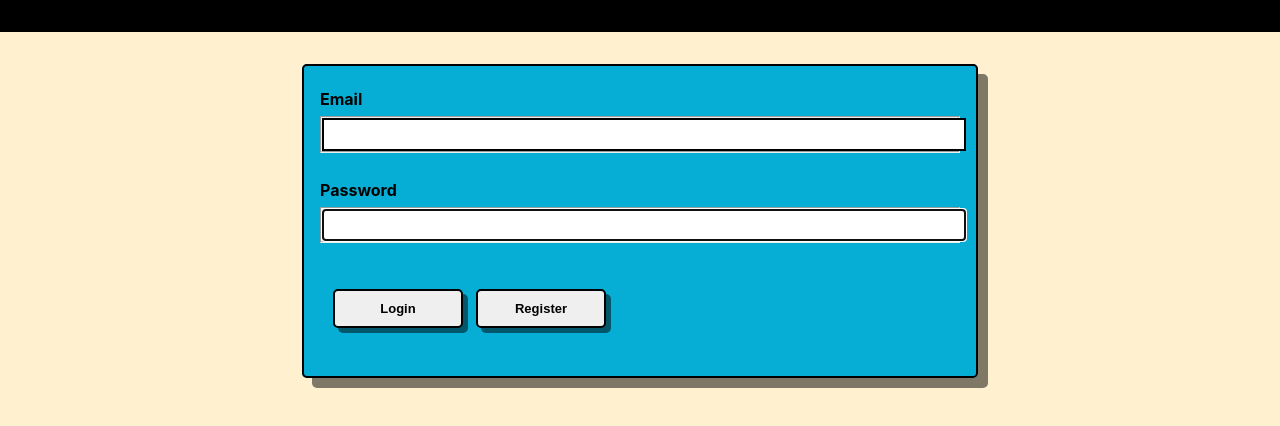
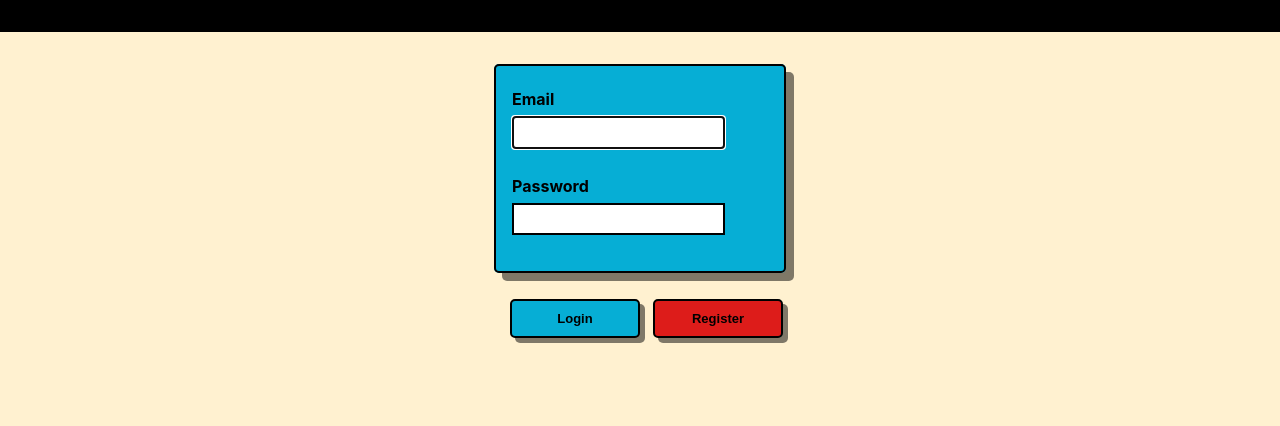
Before and after one commit to Houston-Smith/GravyTrain, a React (Create React App) app in the folder GravyTrain/Client/: page /login in a window 1280 px wide. Shown: the top 426 px of the page. Built offline with nearby package versions, Linux system fonts and the light colour scheme; no server answers.

Commit message:
Login Styles

```diff
--- a/GravyTrain/Client/src/components/Login.css
+++ b/GravyTrain/Client/src/components/Login.css
@@ -1,15 +1,65 @@
+.LoginSection{
+  width: 100%;
+  display: flex;
+  flex-direction: column;
+  align-items: center;
+}
+
 .LoginFieldset {
   display: flex;
   flex-direction: column;
   background-color: #06AED5;
-  box-shadow: 10px 10px 0px 0px rgba(0,0,0,0.5);
-  width: 50%;
+  box-shadow: 8px 8px 0px 0px rgba(0,0,0,0.5);
+  width: 20%;
   padding: 1em;
   border-radius: 5px;
   border: 2px solid black;
 }
 
-.input-fieldset {
+.login-fieldset {
   padding: 0em;
   margin: 2px 0 20px;
+  width: 80%;
+  border: none;
 }
+
+.login-form-control {
+  border: 2px solid black;
+  Width: 100%;
+  Height: 2em;
+  font-weight: bold;
+}
+
+
+.login-buttons button {
+  margin-top: 2em;
+  margin-left: 1em;
+  font-size:small;
+  font-weight: bold;
+  width: 10em;
+  height: 3em;
+  box-shadow: 5px 5px 0px 0px rgba(0,0,0,0.5);
+  border: 2px solid black;
+  padding: .5em;
+  border-radius: 5px;
+}
+
+.login-buttons button:hover {
+  box-shadow: 2px 2px 0px 0px rgba(0,0,0,0.5);
+}
+
+.login-button {
+  background-color: #06AED5;
+}
+
+.login-button:hover {
+  background-color: #086788;
+}
+
+.register-button {
+  background-color: #DD1C1A;
+}
+
+.register-button:hover {
+  background-color: #a11715;
+}
--- a/GravyTrain/Client/src/components/Login.js
+++ b/GravyTrain/Client/src/components/Login.js
@@ -81,37 +81,34 @@ export default function Login() {
     //   </fieldset>
     // </Form>
 
+<section className="LoginSection">
   <fieldset className="LoginFieldset">
 
     <section>
       <b><p className="input-paragraph">Email</p></b>
-  <fieldset className="input-fieldset">
-    <label htmlFor="locationName"></label>
-    <input  type="text" id="locationName" onChange={(e) => setEmail(e.target.value)} required autoFocus className="form-control"/>
+      <fieldset className="login-fieldset">
+        <input  type="text" onChange={(e) => setEmail(e.target.value)} required autoFocus className="login-form-control"/>
       </fieldset>
     </section>
 
     <section>
       <b><p className="input-paragraph">Password</p></b>
-  <fieldset className="input-fieldset">
-    <label htmlFor="locationName"></label>
-    <input  type="text" id="locationName" onChange={(e) => setPassword(e.target.value)} required autoFocus className="form-control"/>
+      <fieldset className="login-fieldset">
+        <input  type="text" onChange={(e) => setPassword(e.target.value)} required className="login-form-control"/>
       </fieldset>
     </section>
 
-<div className="form-buttons">
-
+  </fieldset>
+    <div className="login-buttons">
       <button className="login-button"
         onClick={loginSubmit}>
         Login
       </button>
-
       <button className="register-button"
-    onClick={() => {navigate(`/register`)}}>Register</button>
-
+        onClick={() => {navigate(`/register`)}}>Register
+      </button>
    </div>
 
-
-</fieldset>
+</section>
   );
 }
```
Lines whose indentation alone changed are shown as unchanged.
